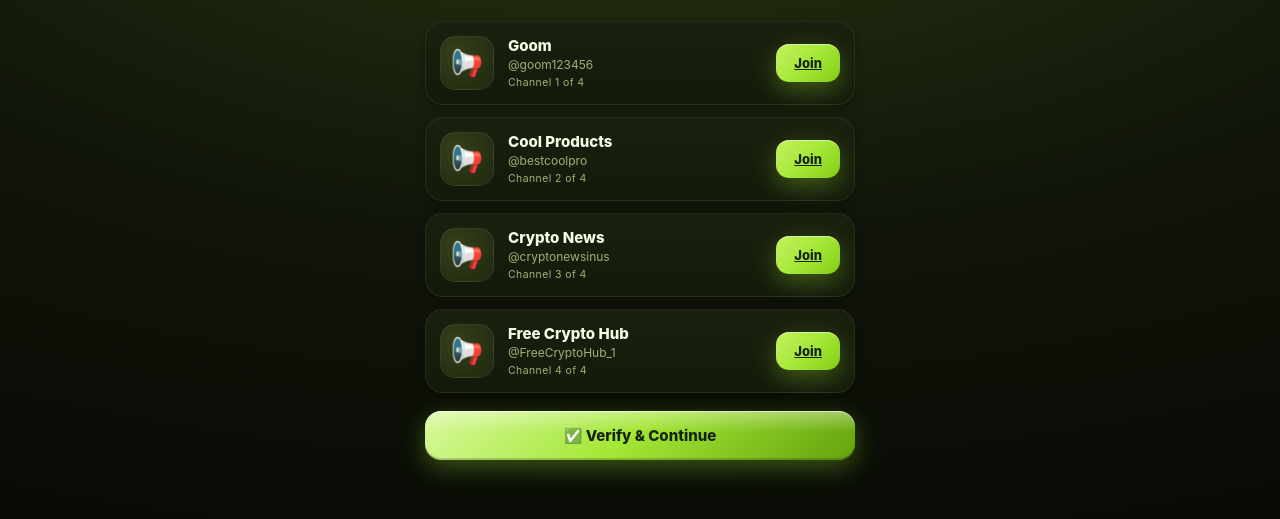
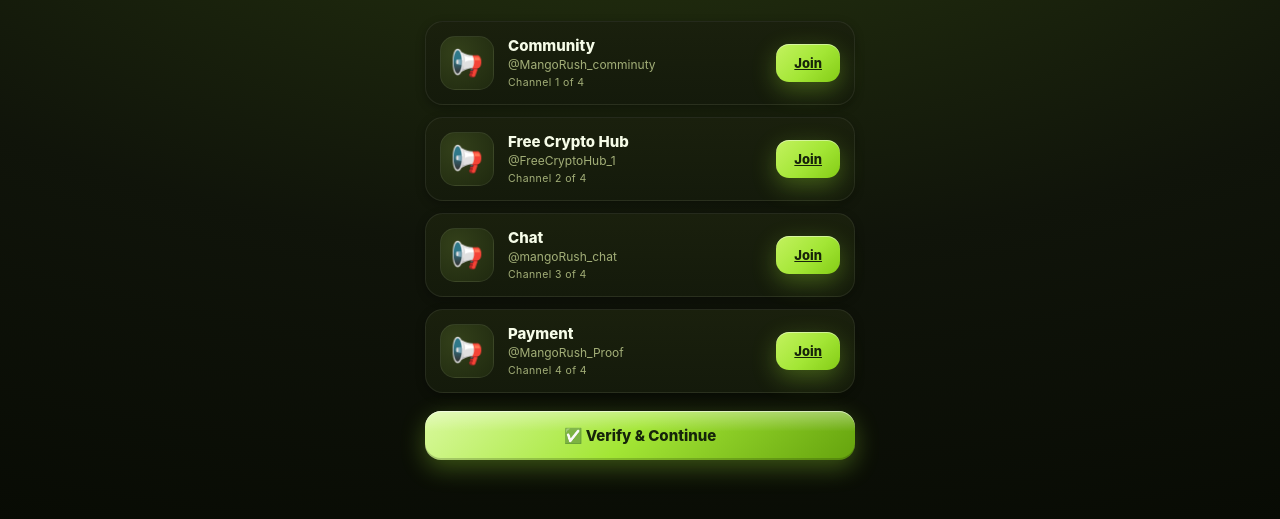
Before and after one commit to toonsoon141-star/mango-rush, a website: page public/index.html in a window 1280 px wide. Shown: the part 213-732 px from the top of the page. Drawn offline with Linux system fonts and the light colour scheme; no server answers.

Commit message:
Add files via upload

```diff
--- a/public/index.html
+++ b/public/index.html
@@ -679,38 +679,38 @@ button {
         <div class="gate-item">
           <div class="gate-img placeholder">📢</div>
           <div class="gate-item-body">
-            <div class="gate-item-title">Goom</div>
-            <div class="gate-item-channel">@goom123456</div>
+            <div class="gate-item-title">Community</div>
+            <div class="gate-item-channel">@MangoRush_comminuty</div>
             <div class="gate-count">Channel 1 of 4</div>
           </div>
-          <a class="gate-join" href="https://t.me/goom123456" target="_blank" rel="noopener">Join</a>
-        </div>
-        <div class="gate-item">
-          <div class="gate-img placeholder">📢</div>
-          <div class="gate-item-body">
-            <div class="gate-item-title">Cool Products</div>
-            <div class="gate-item-channel">@bestcoolpro</div>
-            <div class="gate-count">Channel 2 of 4</div>
-          </div>
-          <a class="gate-join" href="https://t.me/bestcoolpro" target="_blank" rel="noopener">Join</a>
-        </div>
-        <div class="gate-item">
-          <div class="gate-img placeholder">📢</div>
-          <div class="gate-item-body">
-            <div class="gate-item-title">Crypto News</div>
-            <div class="gate-item-channel">@cryptonewsinus</div>
-            <div class="gate-count">Channel 3 of 4</div>
-          </div>
-          <a class="gate-join" href="https://t.me/cryptonewsinus" target="_blank" rel="noopener">Join</a>
+          <a class="gate-join" href="https://t.me/MangoRush_comminuty" target="_blank" rel="noopener">Join</a>
         </div>
         <div class="gate-item">
           <div class="gate-img placeholder">📢</div>
           <div class="gate-item-body">
             <div class="gate-item-title">Free Crypto Hub</div>
             <div class="gate-item-channel">@FreeCryptoHub_1</div>
+            <div class="gate-count">Channel 2 of 4</div>
+          </div>
+          <a class="gate-join" href="https://t.me/FreeCryptoHub_1" target="_blank" rel="noopener">Join</a>
+        </div>
+        <div class="gate-item">
+          <div class="gate-img placeholder">📢</div>
+          <div class="gate-item-body">
+            <div class="gate-item-title">Chat</div>
+            <div class="gate-item-channel">@mangoRush_chat</div>
+            <div class="gate-count">Channel 3 of 4</div>
+          </div>
+          <a class="gate-join" href="https://t.me/mangoRush_chat" target="_blank" rel="noopener">Join</a>
+        </div>
+        <div class="gate-item">
+          <div class="gate-img placeholder">📢</div>
+          <div class="gate-item-body">
+            <div class="gate-item-title">Payment</div>
+            <div class="gate-item-channel">@MangoRush_Proof</div>
             <div class="gate-count">Channel 4 of 4</div>
           </div>
-          <a class="gate-join" href="https://t.me/FreeCryptoHub_1" target="_blank" rel="noopener">Join</a>
+          <a class="gate-join" href="https://t.me/MangoRush_Proof" target="_blank" rel="noopener">Join</a>
         </div>
       </div>
       <button id="gateCheckBtn" class="btn-primary" style="margin-top:18px;">✅ Verify &amp; Continue</button>
@@ -957,13 +957,13 @@ window.DEMO = (function () {
     { id: 'silver', name: 'Silver', reward: 20, ads: 3, per_day: 10, cooldown_hours: 1, icon: '🥈', color: '#c0c0c0' }
   ];
   var GATE = [
-    { title: 'Goom',            channel: '@goom123456',     url: 'https://t.me/goom123456' },
-    { title: 'Cool Products',   channel: '@bestcoolpro',    url: 'https://t.me/bestcoolpro' },
-    { title: 'Crypto News',     channel: '@cryptonewsinus', url: 'https://t.me/cryptonewsinus' },
-    { title: 'Free Crypto Hub', channel: '@FreeCryptoHub_1', url: 'https://t.me/FreeCryptoHub_1' }
+    { title: 'Community',        channel: '@MangoRush_comminuty', url: 'https://t.me/MangoRush_comminuty' },
+    { title: 'Free Crypto Hub',  channel: '@FreeCryptoHub_1',    url: 'https://t.me/FreeCryptoHub_1' },
+    { title: 'Chat',             channel: '@mangoRush_chat',     url: 'https://t.me/mangoRush_chat' },
+    { title: 'Payment',          channel: '@MangoRush_Proof',    url: 'https://t.me/MangoRush_Proof' }
   ];
   var TASKS = [
-    { id: 1, category: 'main',    type: 'channel', title: 'Join our Community',      desc: 'Join our community channel', reward: 500, url: null, channel: '@FreeCryptoHub_1', image: null },
+    { id: 1, category: 'main',    type: 'channel', title: 'Join our Community',      desc: 'Join our community channel', reward: 500, url: null, channel: '@MangoRush_comminuty', image: null },
     { id: 2, category: 'main',    type: 'link',    title: 'Follow us on X (Twitter)', desc: 'Follow our X (Twitter) account', reward: 300, url: 'https://x.com', channel: null, image: null },
     { id: 3, category: 'partner', type: 'link',    title: 'Partner: Visit site',      desc: 'Visit our partner site',       reward: 400, url: 'https://example.com', channel: null, image: null }
   ];
```
Also changed, not shown: public/demo.js (+5 -5 lines).
